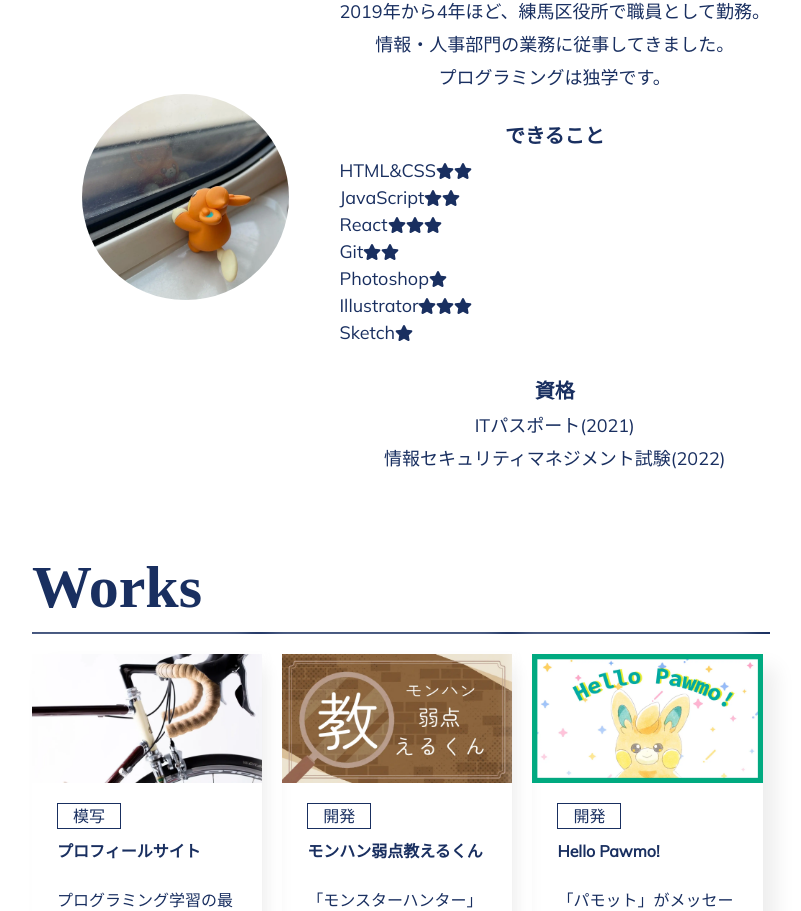
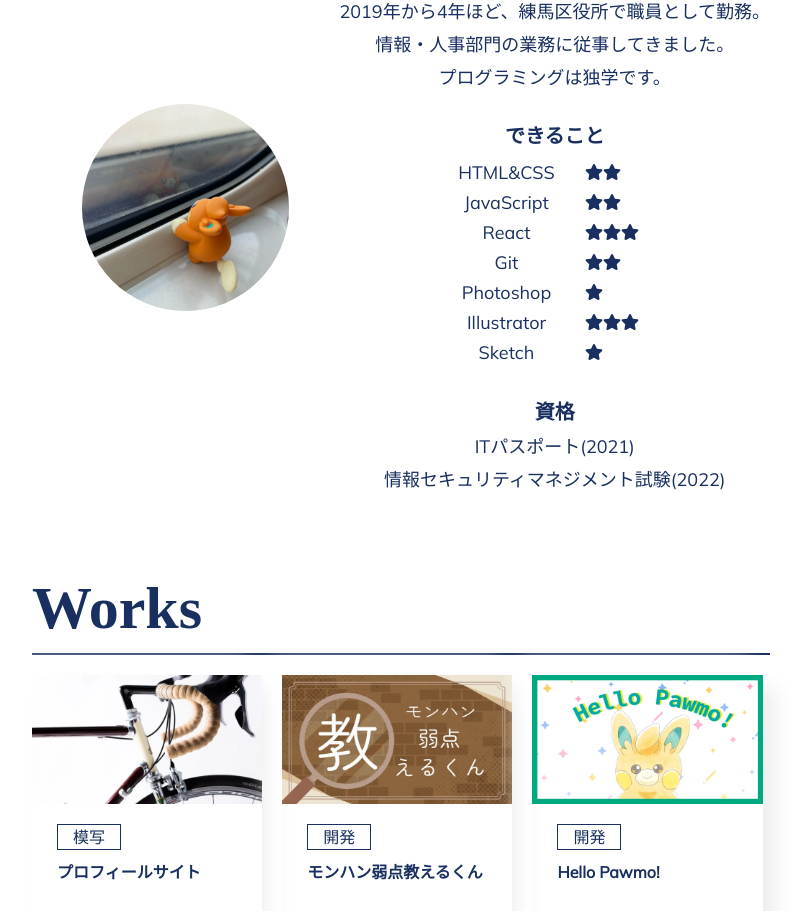
Before and after one commit to cannnny/portfolio, a React (Create React App) app: page / in a window 1280 px wide. Shown: the part 1020-1931 px from the top of the page, without its empty margins (239-1040 px from the left). Built offline with nearby package versions, Linux system fonts and the light colour scheme; a web font is replaced by a local one.

Commit message:
できること欄のデザインを変更

```diff
--- a/src/components/stylesheets/About.scss
+++ b/src/components/stylesheets/About.scss
@@ -21,8 +21,14 @@
   margin-top: 30px;
 }
 
-.skill-icons {
-  gap: 9px;
+// .skill-icons {
+//   gap: 9px;
+// }
+
+.skills {
+  display: flex;
+  flex-direction: column;
+  align-items: center;
 }
 
 .skill-list {
@@ -34,11 +40,15 @@
   }
 
   .skill {
-    display: flex;
+    display: grid;
+    grid-template-columns: 1fr 1fr;
     align-items: center;
+    height: 30px;
 
     .skill-rank {
       display: flex;
+      justify-content: flex-start;
+      margin-left: 30px;
     }
   }
 }
```
Also changed, not shown: src/components/About.jsx (+1 -9 lines).
